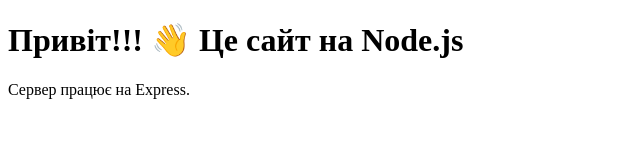
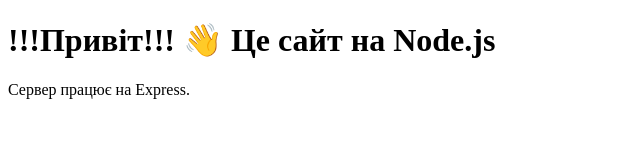
Before and after one commit to lego-githab/my_node_js, a website: page index.html in a window 1280 px wide. Shown: the whole page, without its empty margins (0-640 px from the left). Drawn offline with Linux system fonts and the light colour scheme.

Commit message:
Update index.html

```diff
--- a/index.html
+++ b/index.html
@@ -5,7 +5,7 @@
   <title>Мій Node.js сайт</title>
 </head>
 <body>
-  <h1>Привіт!!! 👋 Це сайт  на Node.js</h1>
+  <h1>!!!Привіт!!! 👋 Це сайт  на Node.js</h1>
   <p>Сервер працює на Express.</p>
 </body>
 </html>
```
